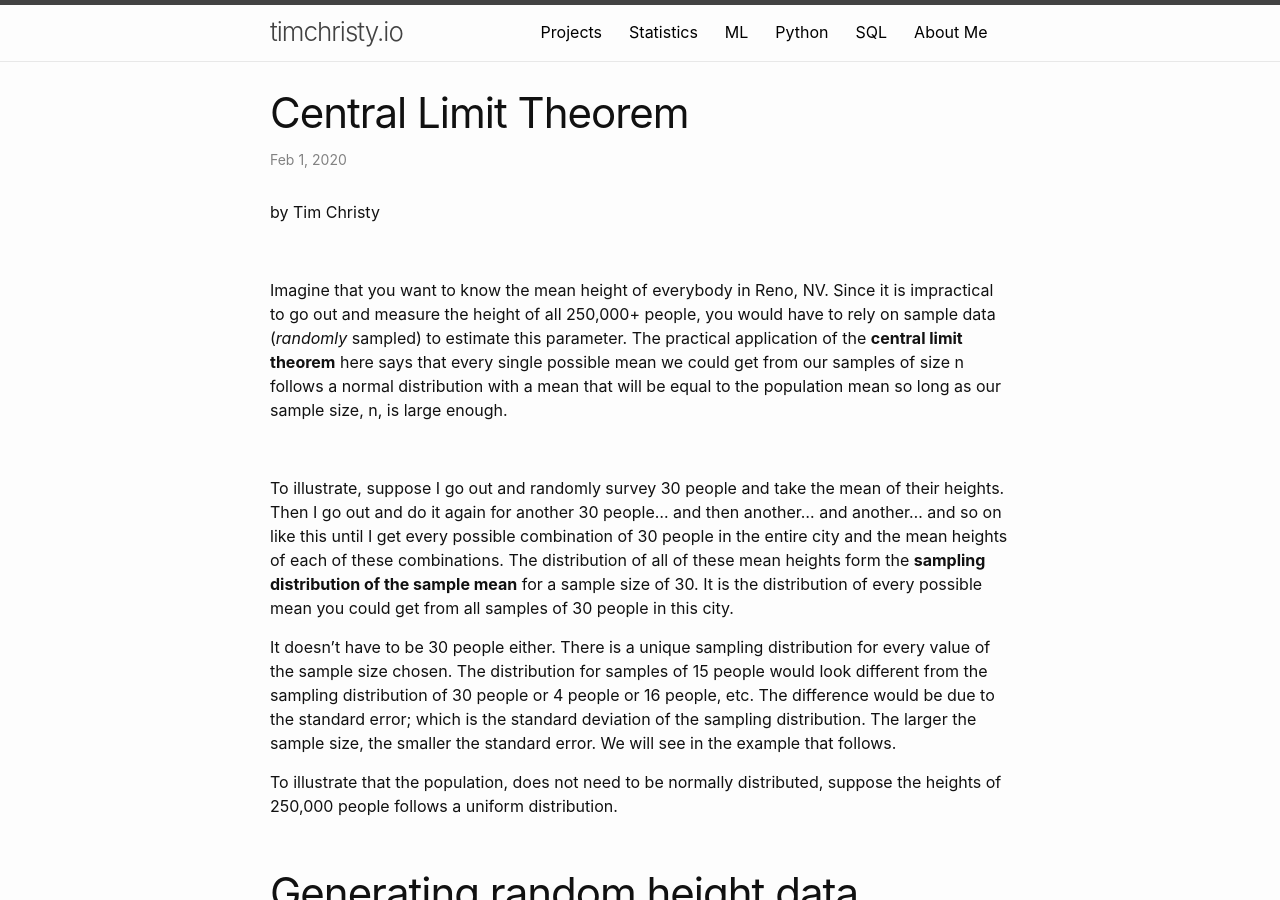
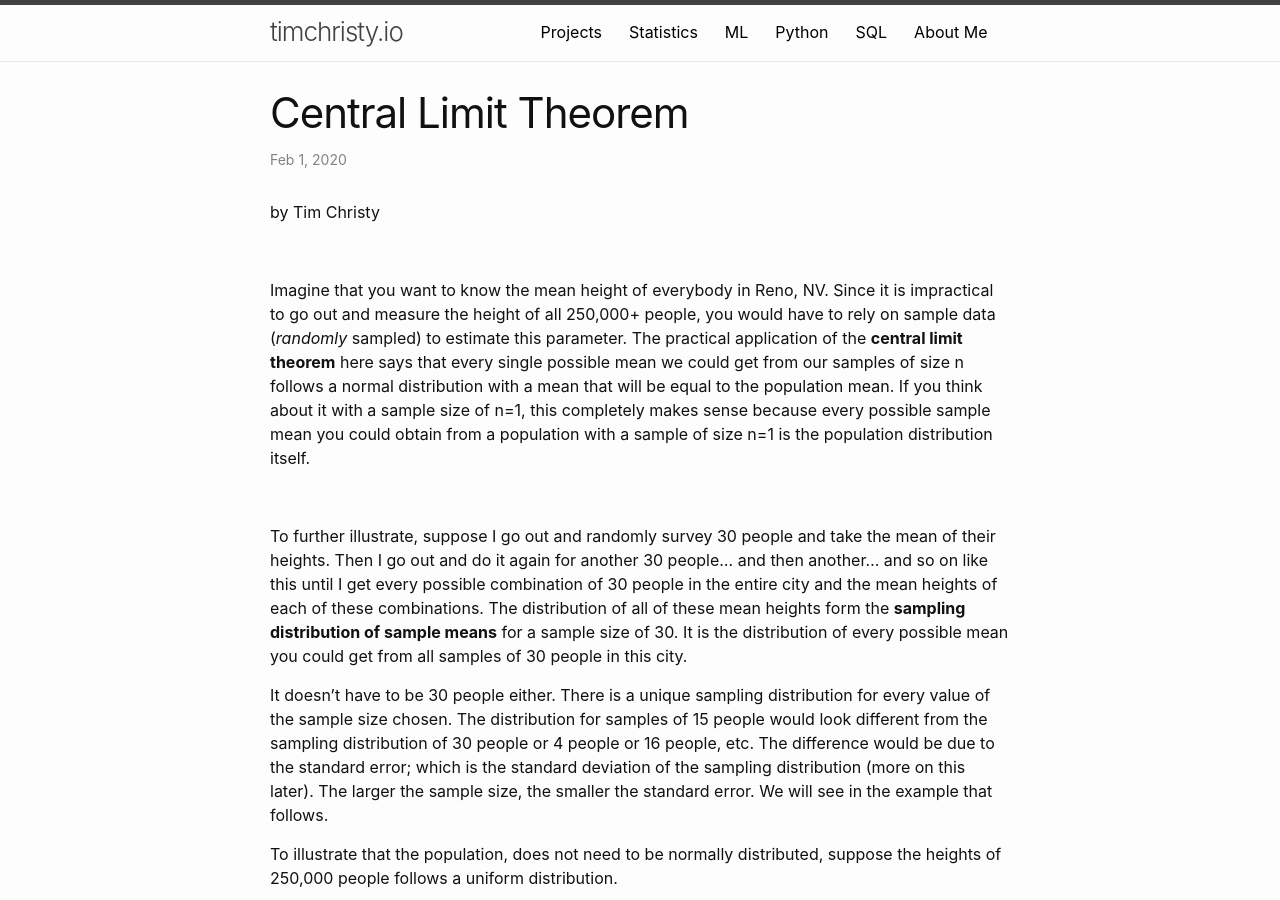
Before and after one commit to tim-christy/temp, a Jekyll site: the page built from _posts/2020-02-01-central-limit-theorem.md, in a window 1280 px wide and 900 px high. Built offline with Jekyll 4.4.1, drawn with Linux system fonts in a browser that asks for light colours; formulas are drawn with MathJax 3; some of the changed text lies outside the part shown.

Commit message:
clt edit

```diff
--- a/_posts/2020-02-01-central-limit-theorem.md
+++ b/_posts/2020-02-01-central-limit-theorem.md
@@ -7,13 +7,13 @@ by Tim Christy
 
 <br>
 
-Imagine that you want to know the mean height of everybody in Reno, NV. Since it is impractical to go out and measure the height of all 250,000+ people, you would have to rely on sample data (*randomly* sampled) to estimate this parameter. The practical application of the **central limit theorem** here says that every single possible mean we could get from our samples of size n follows a normal distribution with a mean that will be equal to the population mean so long as our sample size, n, is large enough.
+Imagine that you want to know the mean height of everybody in Reno, NV. Since it is impractical to go out and measure the height of all 250,000+ people, you would have to rely on sample data (*randomly* sampled) to estimate this parameter. The practical application of the **central limit theorem** here says that every single possible mean we could get from our samples of size n follows a normal distribution with a mean that will be equal to the population mean. If you think about it with a sample size of n=1, this completely makes sense because every possible sample mean you could obtain from a population with a sample of size n=1 is the population distribution itself.
 
 <br>
 
-To illustrate, suppose I go out and randomly survey 30 people and take the mean of their heights. Then I go out and do it again for another 30 people... and then another... and another... and so on like this until I get every possible combination of 30 people in the entire city and the mean heights of each of these combinations. The distribution of all of these mean heights form the **sampling distribution of the sample mean** for a sample size of 30. It is the distribution of every possible mean you could get from all samples of 30 people in this city.
+To further illustrate, suppose I go out and randomly survey 30 people and take the mean of their heights. Then I go out and do it again for another 30 people... and then another... and so on like this until I get every possible combination of 30 people in the entire city and the mean heights of each of these combinations. The distribution of all of these mean heights form the **sampling distribution of sample means** for a sample size of 30. It is the distribution of every possible mean you could get from all samples of 30 people in this city.
 
-It doesn't have to be 30 people either. There is a unique sampling distribution for every value of the sample size chosen. The distribution for samples of 15 people would look different from the sampling distribution of 30 people or 4 people or 16 people, etc. The difference would be due to the standard error; which is the standard deviation of the sampling distribution. The larger the sample size, the smaller the standard error. We will see in the example that follows.
+It doesn't have to be 30 people either. There is a unique sampling distribution for every value of the sample size chosen. The distribution for samples of 15 people would look different from the sampling distribution of 30 people or 4 people or 16 people, etc. The difference would be due to the standard error; which is the standard deviation of the sampling distribution (more on this later). The larger the sample size, the smaller the standard error. We will see in the example that follows.
 
 To illustrate that the population, does not need to be normally distributed, suppose the heights of 250,000 people follows a uniform distribution.
 
@@ -101,6 +101,7 @@ for plot in plots:
 ![](../../../../assets/imgs/blogs/2020-02-01/samp_dist.png)
 
 # Observations
+The means of all the sampling distributions are equal to the population mean.
 
 Notice that as n gets larger, the mean of the sampling distribution tightens around the population mean of 64.5. This can be explained by the standard error, which mentioned earlier, is the standard deviation of the sampling distribution. The formula is as follows
 
@@ -112,9 +113,9 @@ $$SE = \frac{s}{\sqrt{n}}$$
 
 Either way, because the standard error is inversely proportional to the sample size $n$, the larger the sample size, the smaller the standard error. This is why the sampling distributions above narrow as $n$ gets larger.
 
-The central limit theorem says that the sampling distribution will be normally distributed with a mean equal to the population mean; which this small simulation supports. It should be noted that there are population distributions in which this theorem will not work (see Cauchy amongst others). Also, if you know your population is normally distributed, then you can be sure that the sampling distribution will also be normally distributed.
+The central limit theorem says that the sampling distribution will be normally distributed with a mean equal to the population mean; which this small simulation supports. It should be noted that there are population distributions in which this theorem will not work (see Cauchy amongst others) but it does work for many. Also, if you know your population is normally distributed, then you can be sure that the sampling distribution will also be normally distributed.
 
-It is also worth reiterating that the distribution of sample means is the distribution of every possible sample mean, which we did not simulate. We simulated 10,000 points per distribution, which is just an approximation to the sampling distribution of sample means. That is why the means were not equal. Despite not being exact, they did come close and improved with increasing values of n, the sample size.
+It is worth reiterating that the distribution of sample means is the distribution of every possible sample mean, which we did not simulate. We simulated 10,000 points per distribution, which is an approximation to the sampling distribution of sample means, but it was still pretty good. The means from all simulated sampling distributions were equal to the population mean to one decimal place.
 
 This whole process works for other parameters too, not just the mean (like proportion or standard deviation).
 
```
